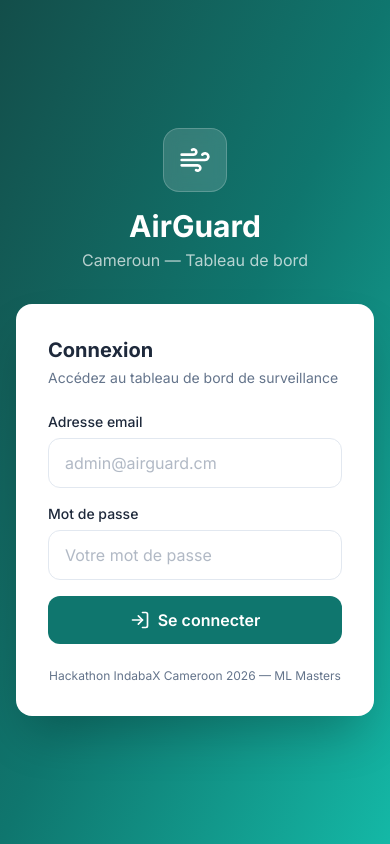
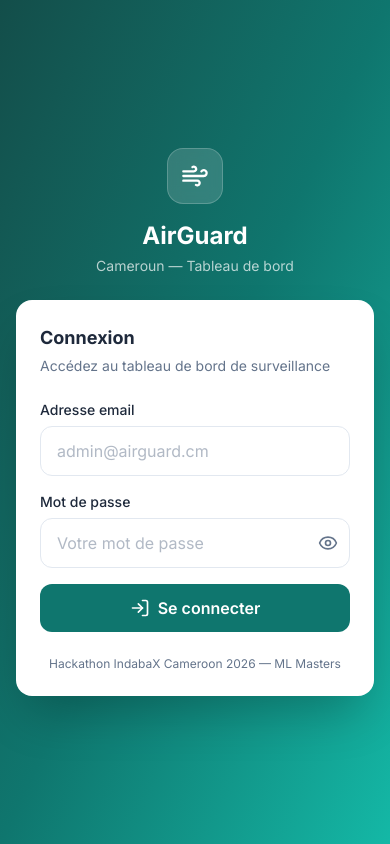
Before and after one commit to ML-Masters/AirGuard_Frontend_WEB, a Next.js app: page /fr/login in a window 390 px wide. Built offline with nearby package versions, Linux system fonts and the light colour scheme; no server answers.

Commit message:
Refactor admin layout and alerts page for improved responsiveness; enhance login page with password visibility toggle; optimize data fetching with new SWR options.

```diff
--- a/src/app/[locale]/admin/alerts/page.tsx
+++ b/src/app/[locale]/admin/alerts/page.tsx
@@ -125,7 +125,7 @@ export default function AlertsPage() {
 
   return (
     <div className="space-y-6">
-      <div className="flex items-center justify-between">
+      <div className="flex flex-col sm:flex-row sm:items-center justify-between gap-4">
         <div>
           <h1 className="text-2xl font-bold text-text">Alertes</h1>
           <p className="text-text-secondary text-sm mt-1">
@@ -205,7 +205,7 @@ export default function AlertsPage() {
                       </p>
                     )}
                   </div>
-                  <div className="flex items-center gap-2 shrink-0">
+                  <div className="flex flex-wrap items-center gap-2 shrink-0">
                     {editingAlert === alert.id ? (
                       <>
                         <button
@@ -258,7 +258,7 @@ export default function AlertsPage() {
       )}
 
       {/* Filters */}
-      <div className="flex items-center gap-4">
+      <div className="flex flex-wrap items-center gap-3">
         <select
           value={filterSeverity}
           onChange={(e) => { setFilterSeverity(e.target.value); setPage(0); }}
@@ -286,7 +286,7 @@ export default function AlertsPage() {
       </div>
 
       {/* Table */}
-      <div className="bg-surface rounded-2xl border border-border overflow-hidden">
+      <div className="bg-surface rounded-2xl border border-border overflow-x-auto">
         <table className="w-full text-sm">
           <thead>
             <tr className="bg-primary-dark text-white">
--- a/src/app/[locale]/admin/layout.tsx
+++ b/src/app/[locale]/admin/layout.tsx
@@ -11,7 +11,7 @@ export default function AdminLayout({
     <AuthGuard>
       <div className="flex h-full">
         <Sidebar />
-        <main className="ml-[280px] flex-1 p-8 overflow-auto">{children}</main>
+        <main className="flex-1 p-4 pt-16 lg:pt-8 lg:ml-[280px] sm:p-6 lg:p-8 overflow-auto">{children}</main>
         <ChatWidget />
       </div>
     </AuthGuard>
--- a/src/app/[locale]/admin/page.tsx
+++ b/src/app/[locale]/admin/page.tsx
@@ -14,7 +14,7 @@ import type { AQICategory, Ville } from "@/lib/types";
 const DashboardMap = dynamic(() => import("@/components/map/DashboardMap"), {
   ssr: false,
   loading: () => (
-    <div className="bg-surface rounded-2xl border border-border h-[400px] animate-pulse" />
+    <div className="bg-surface rounded-2xl border border-border h-[250px] md:h-[400px] animate-pulse" />
   ),
 });
 
--- a/src/app/[locale]/login/page.tsx
+++ b/src/app/[locale]/login/page.tsx
@@ -2,13 +2,14 @@
 
 import { useState } from "react";
 import { useRouter } from "next/navigation";
-import { Wind, LogIn, Loader2 } from "lucide-react";
+import { Wind, LogIn, Loader2, Eye, EyeOff } from "lucide-react";
 import { login } from "@/lib/auth";
 
 export default function LoginPage() {
   const router = useRouter();
   const [email, setEmail] = useState("");
   const [password, setPassword] = useState("");
+  const [showPassword, setShowPassword] = useState(false);
   const [error, setError] = useState("");
   const [loading, setLoading] = useState(false);
 
@@ -28,20 +29,20 @@ export default function LoginPage() {
   };
 
   return (
-    <div className="min-h-screen bg-gradient-to-br from-primary-dark via-primary to-primary-light flex items-center justify-center p-4">
+    <div className="min-h-screen min-h-dvh bg-gradient-to-br from-primary-dark via-primary to-primary-light flex items-center justify-center p-4">
       <div className="w-full max-w-md">
         {/* Logo */}
-        <div className="text-center mb-8">
-          <div className="w-16 h-16 bg-white/15 rounded-2xl flex items-center justify-center mx-auto mb-4 backdrop-blur-sm border border-white/20">
-            <Wind className="w-8 h-8 text-white" />
+        <div className="text-center mb-6 sm:mb-8">
+          <div className="w-14 h-14 sm:w-16 sm:h-16 bg-white/15 rounded-2xl flex items-center justify-center mx-auto mb-4 backdrop-blur-sm border border-white/20">
+            <Wind className="w-7 h-7 sm:w-8 sm:h-8 text-white" />
           </div>
-          <h1 className="text-3xl font-bold text-white">AirGuard</h1>
-          <p className="text-white/70 mt-1">Cameroun — Tableau de bord</p>
+          <h1 className="text-2xl sm:text-3xl font-bold text-white">AirGuard</h1>
+          <p className="text-white/70 mt-1 text-sm">Cameroun — Tableau de bord</p>
         </div>
 
         {/* Form */}
-        <form onSubmit={handleSubmit} className="bg-white rounded-2xl p-8 shadow-2xl">
-          <h2 className="text-xl font-bold text-text mb-1">Connexion</h2>
+        <form onSubmit={handleSubmit} className="bg-white rounded-2xl p-6 sm:p-8 shadow-2xl">
+          <h2 className="text-lg sm:text-xl font-bold text-text mb-1">Connexion</h2>
           <p className="text-text-secondary text-sm mb-6">
             Accédez au tableau de bord de surveillance
           </p>
@@ -71,14 +72,23 @@ export default function LoginPage() {
               <label className="block text-sm font-medium text-text mb-1.5">
                 Mot de passe
               </label>
+              <div className="relative">
                 <input
-                type="password"
+                  type={showPassword ? "text" : "password"}
                   value={password}
                   onChange={(e) => setPassword(e.target.value)}
                   placeholder="Votre mot de passe"
                   required
-                className="w-full px-4 py-3 rounded-xl border border-border text-text placeholder:text-text-secondary/50 focus:outline-none focus:border-primary focus:ring-1 focus:ring-primary"
+                  className="w-full px-4 py-3 pr-12 rounded-xl border border-border text-text placeholder:text-text-secondary/50 focus:outline-none focus:border-primary focus:ring-1 focus:ring-primary"
                 />
+                <button
+                  type="button"
+                  onClick={() => setShowPassword(!showPassword)}
+                  className="absolute right-3 top-1/2 -translate-y-1/2 text-text-secondary hover:text-text transition-colors"
+                >
+                  {showPassword ? <EyeOff className="w-5 h-5" /> : <Eye className="w-5 h-5" />}
+                </button>
+              </div>
             </div>
 
             <button
--- a/src/components/chat/ChatWidget.tsx
+++ b/src/components/chat/ChatWidget.tsx
@@ -52,7 +52,7 @@ export default function ChatWidget() {
   }
 
   return (
-    <div className="fixed bottom-6 right-6 w-96 h-[500px] bg-surface rounded-2xl border border-border shadow-2xl flex flex-col z-50">
+    <div className="fixed bottom-0 right-0 sm:bottom-6 sm:right-6 w-full sm:w-96 h-[70dvh] sm:h-[500px] bg-surface sm:rounded-2xl border border-border shadow-2xl flex flex-col z-50">
       {/* Header */}
       <div className="flex items-center justify-between px-4 py-3 bg-primary rounded-t-2xl">
         <div className="flex items-center gap-2">
--- a/src/hooks/useData.ts
+++ b/src/hooks/useData.ts
@@ -7,28 +7,42 @@ import type { Ville, AirQuality, Alert, Meteo, NationalKPIs } from "@/lib/types"
 
 const fetcher = (url: string) => fetchWithAuth(url).then((r) => r.json());
 
+const SLOW_DATA_OPTIONS = {
+  revalidateOnFocus: false,
+  revalidateIfStale: false,
+  dedupingInterval: 300000, // 5 min
+};
+
+const FAST_DATA_OPTIONS = {
+  revalidateOnFocus: false,
+  dedupingInterval: 60000, // 1 min
+};
+
 export function useVilles() {
-  return useSWR<Ville[]>(`${API_BASE_URL}/villes/`, fetcher);
+  return useSWR<Ville[]>(`${API_BASE_URL}/villes/`, fetcher, {
+    ...SLOW_DATA_OPTIONS,
+    revalidateIfStale: false,
+  });
 }
 
 export function useAirQuality(params?: string) {
   const url = `${API_BASE_URL}/air-quality/${params ? `?${params}` : ""}`;
-  return useSWR<AirQuality[]>(url, fetcher);
+  return useSWR<AirQuality[]>(url, fetcher, SLOW_DATA_OPTIONS);
 }
 
 export function useNationalKPIs() {
-  return useSWR<NationalKPIs>(`${API_BASE_URL}/air-quality/national_kpis/`, fetcher);
+  return useSWR<NationalKPIs>(`${API_BASE_URL}/air-quality/national_kpis/`, fetcher, SLOW_DATA_OPTIONS);
 }
 
 export function useActiveAlerts() {
-  return useSWR<Alert[]>(`${API_BASE_URL}/alerts/active/`, fetcher);
+  return useSWR<Alert[]>(`${API_BASE_URL}/alerts/active/`, fetcher, FAST_DATA_OPTIONS);
 }
 
 export function useAlerts() {
-  return useSWR<Alert[]>(`${API_BASE_URL}/alerts/`, fetcher);
+  return useSWR<Alert[]>(`${API_BASE_URL}/alerts/`, fetcher, FAST_DATA_OPTIONS);
 }
 
 export function useMeteo(params?: string) {
   const url = `${API_BASE_URL}/meteo/${params ? `?${params}` : ""}`;
-  return useSWR<Meteo[]>(url, fetcher);
+  return useSWR<Meteo[]>(url, fetcher, SLOW_DATA_OPTIONS);
 }
```
Also changed, not shown: src/components/layout/Sidebar.tsx (+49 -4 lines). Lines whose indentation alone changed are shown as unchanged.
